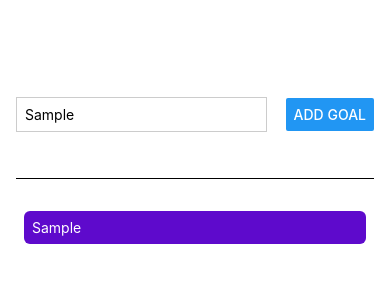
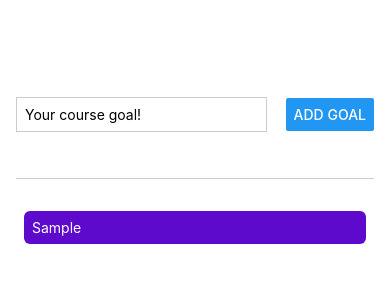
Before and after one commit to yodhcn/RNCourse, a React Native app: screen / in a window 390 px wide. Both pictures are taken after typing "Sample" into the empty fields and a click on the button "ADD GOAL". Shown: the top 300 px of the page. Built offline with nearby package versions, Linux system fonts and the light colour scheme.

Commit message:
Splitting up components
Splitting up components
Working with props & components
Handling user input
Splitting up components

```diff
--- a/App.js
+++ b/App.js
@@ -1,24 +1,13 @@
 // import { StatusBar } from "expo-status-bar";
 import { useState } from "react";
-import {
-  Button,
-  FlatList,
-  ScrollView,
-  StyleSheet,
-  Text,
-  TextInput,
-  View,
-} from "react-native";
+import { Button, FlatList, StyleSheet, TextInput, View } from "react-native";
+import GoalItem from "./components/GoalItem";
+import GoalInput from "./components/GoalInput";
 
 export default function App() {
-  const [enteredText, setEnteredText] = useState("");
   const [courseGoals, setCourseGoals] = useState([]);
 
-  function goalInputHandler(enteredText) {
-    setEnteredText(enteredText);
-  }
-
-  function addGoalHandler() {
+  function addGoalHandler(enteredText) {
     setCourseGoals((currentCourseGoals) => [
       ...currentCourseGoals,
       { text: enteredText, key: Math.random().toString() },
@@ -27,22 +16,11 @@ export default function App() {
 
   return (
     <View style={styles.appContainer}>
-      <View style={styles.inputContainer}>
-        <TextInput
-          style={styles.textInput}
-          placeholder="Your course goal!"
-          onChangeText={goalInputHandler}
-        />
-        <Button title="Add Goal" onPress={addGoalHandler} />
-      </View>
+      <GoalInput onAddGoal={addGoalHandler} />
       <View style={styles.goalsContainer}>
         <FlatList
           data={courseGoals}
-          renderItem={(itemData) => (
-            <View style={styles.goalItem}>
-              <Text style={styles.goalText}>{itemData.item.text}</Text>
-            </View>
-          )}
+          renderItem={(itemData) => <GoalItem text={itemData.item.text} />}
         />
       </View>
     </View>
@@ -55,31 +33,7 @@ const styles = StyleSheet.create({
     paddingTop: 50,
     paddingHorizontal: 16,
   },
-  inputContainer: {
-    flex: 1,
-    flexDirection: "row",
-    justifyContent: "space-between",
-    alignItems: "center",
-    marginBottom: 24,
-    borderBottomWidth: 1,
-  },
-  textInput: {
-    borderWidth: 1,
-    borderColor: "#cccccc",
-    width: "70%",
-    marginRight: 8,
-    padding: 8,
-  },
   goalsContainer: {
     flex: 5,
   },
-  goalItem: {
-    margin: 8,
-    padding: 8,
-    borderRadius: 6,
-    backgroundColor: "#5e0acc",
-  },
-  goalText: {
-    color: "white",
-  },
 });
--- /dev/null
+++ b/components/GoalInput.js
@@ -0,0 +1,46 @@
+import { useState } from "react";
+import { StyleSheet, View, TextInput, Button } from "react-native";
+
+export default function GoalInput(props) {
+  const [enteredText, setEnteredText] = useState("");
+
+  function goalInputHandler(enteredText) {
+    setEnteredText(enteredText);
+  }
+
+  function addGoalHandler() {
+    props.onAddGoal(enteredText);
+    setEnteredText("");
+  }
+
+  return (
+    <View style={styles.inputContainer}>
+      <TextInput
+        style={styles.textInput}
+        placeholder="Your course goal!"
+        onChangeText={goalInputHandler}
+        value={enteredText}
+      />
+      <Button title="Add Goal" onPress={addGoalHandler} />
+    </View>
+  );
+}
+
+const styles = StyleSheet.create({
+  inputContainer: {
+    flex: 1,
+    flexDirection: "row",
+    justifyContent: "space-between",
+    alignItems: "center",
+    marginBottom: 24,
+    borderBottomWidth: 1,
+    borderBottomColor: "#cccccc",
+  },
+  textInput: {
+    borderWidth: 1,
+    borderColor: "#cccccc",
+    width: "70%",
+    marginRight: 8,
+    padding: 8,
+  },
+});
--- /dev/null
+++ b/components/GoalItem.js
@@ -0,0 +1,21 @@
+import { StyleSheet, View, Text } from "react-native";
+
+export default function GoalItem(props) {
+  return (
+    <View style={styles.goalItem}>
+      <Text style={styles.goalText}>{props.text}</Text>
+    </View>
+  );
+}
+
+const styles = StyleSheet.create({
+  goalItem: {
+    margin: 8,
+    padding: 8,
+    borderRadius: 6,
+    backgroundColor: "#5e0acc",
+  },
+  goalText: {
+    color: "white",
+  },
+});
```
